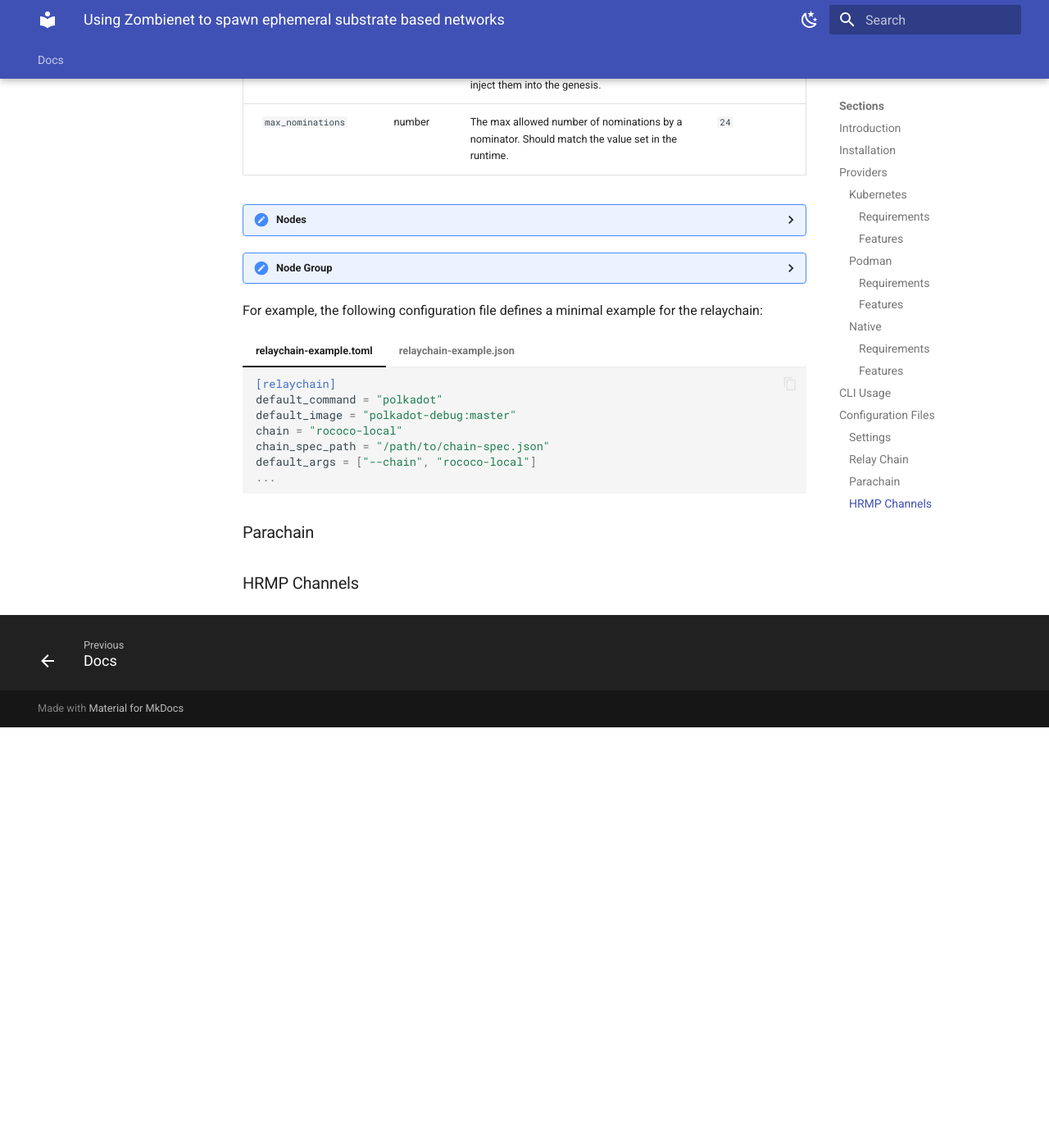
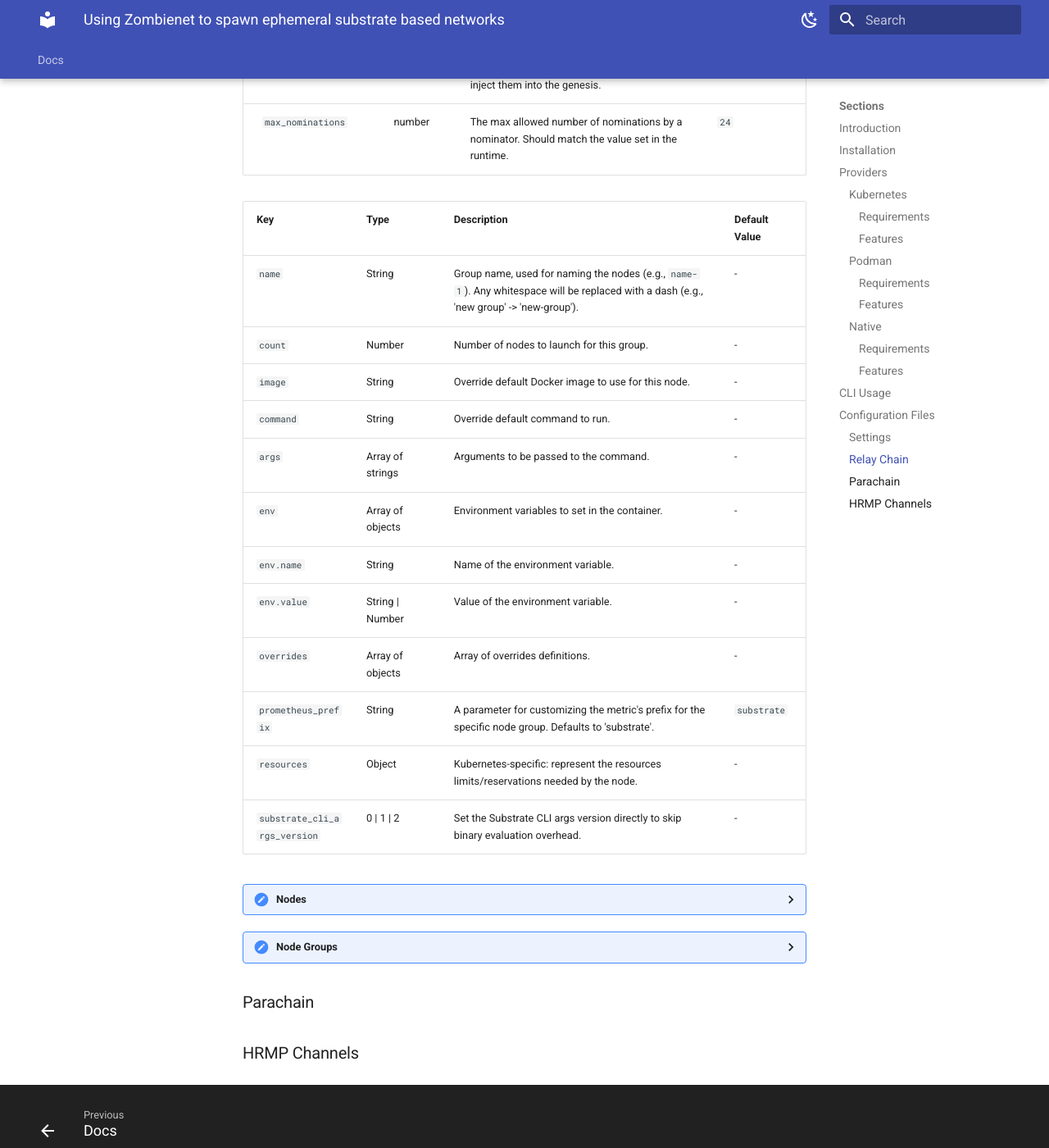
Before and after one commit to papermoonio/polkadot-ecosystem-docs-draft, an MkDocs documentation site: the page built from docs/dev-tools/zombienet/index.md, in a window 1280 px wide and 1400 px high, scrolled down 7666 px. Shown: the whole window at 82% size. Built offline with MkDocs 1.6.1 and Material for MkDocs 9.7.7, drawn with Linux system fonts in a browser that asks for light colours; before the commit the page ends 8553 px from its top, so only the background shows below that.

Commit message:
fix: adding node_groups subkey to relaychain settings

````diff
--- a/docs/dev-tools/zombienet/index.md
+++ b/docs/dev-tools/zombienet/index.md
@@ -264,8 +264,24 @@
 |      `random_nominators_count`       | number (optional) | If set and the stacking pallet is enabled, Zombienet will generate x nominators and inject them into the genesis. | -                       |
 |          `max_nominations`           |      number       | The max allowed number of nominations by a nominator. Should match the value set in the runtime.                  | `24`                    |
 
+| Key                                | Type             | Description                                                                                                       | Default Value           |
+| :--------------------------------- | :--------------- | :---------------------------------------------------------------------------------------------------------------- | :---------------------- |
+| `name`                              | String           | Group name, used for naming the nodes (e.g., `name-1`). Any whitespace will be replaced with a dash (e.g., 'new group' -> 'new-group'). | -                       |
+| `count`                             | Number           | Number of nodes to launch for this group.                                                                          | -                       |
+| `image`                             | String           | Override default Docker image to use for this node.                                                                | -                       |
+| `command`                           | String           | Override default command to run.                                                                                  | -                       |
+| `args`                              | Array of strings | Arguments to be passed to the command.                                                                             | -                       |
+| `env`                               | Array of objects | Environment variables to set in the container.                                                                     | -                       |
+| `env.name`                          | String           | Name of the environment variable.                                                                                  | -                       |
+| `env.value`                         | String \| Number | Value of the environment variable.                                                                                 | -                       |
+| `overrides`                         | Array of objects | Array of overrides definitions.                                                                                    | -                       |
+| `prometheus_prefix`                 | String           | A parameter for customizing the metric's prefix for the specific node group. Defaults to 'substrate'.              | `substrate`             |
+| `resources`                         | Object           | Kubernetes-specific: represent the resources limits/reservations needed by the node.                               | -                       |
+| `substrate_cli_args_version`        | 0 \| 1 \| 2      | Set the Substrate CLI args version directly to skip binary evaluation overhead.                                    | -                       |
+
+
 ??? Nodes
-    There is one specif key capable of receiving more subkeys, the `nodes` key. This key is used to define further parameters for the nodes. The following keys are available:
+    There is one specific key capable of receiving more subkeys, the `nodes` key. This key is used to define further parameters for the nodes. The following keys are available:
 
     | Key                                | Type             | Description                                                                                                       | Default Value           |
     | :--------------------------------- | :--------------- | :---------------------------------------------------------------------------------------------------------------- | :---------------------- |
@@ -343,37 +359,45 @@
         }
         ```
 
-??? "Node Group"
-    TODO:
+??? "Node Groups"
+    The `node_groups` key is used to define further parameters for the node groups. The following keys are available:
 
-For example, the following configuration file defines a minimal example for the relaychain:
+    | Key                                | Type             | Description                                                                                                       | Default Value           |
+    | :--------------------------------- | :--------------- | :---------------------------------------------------------------------------------------------------------------- | :---------------------- |
+    | `name`                              | String           | Group name, used for naming the nodes (e.g., `name-1`). Any whitespace will be replaced with a dash (e.g., 'new group' -> 'new-group'). | -                       |
+    | `count`                             | Number           | Number of nodes to launch for this group.                                                                          | -                       |
+    | `image`                             | String           | Override default Docker image to use for this node.                                                                | -                       |
+    | `command`                           | String           | Override default command to run.                                                                                  | -                       |
+    | `args`                              | Array of strings | Arguments to be passed to the command.                                                                             | -                       |
+    | `env`                               | Array of objects | Environment variables to set in the container.                                                                     | -                       |
+    | `env.name`                          | String           | Name of the environment variable.                                                                                  | -                       |
+    | `env.value`                         | String \| Number | Value of the environment variable.                                                                                 | -                       |
+    | `overrides`                         | Array of objects | Array of overrides definitions.                                                                                    | -                       |
+    | `prometheus_prefix`                 | String           | A parameter for customizing the metric's prefix for the specific node group. Defaults to 'substrate'.              | `substrate`             |
+    | `resources`                         | Object           | Kubernetes-specific: represent the resources limits/reservations needed by the node.                               | -                       |
+    | `substrate_cli_args_version`        | 0 \| 1 \| 2      | Set the Substrate CLI args version directly to skip binary evaluation overhead.                                    | -                       |
 
-=== "relaychain-example.toml"
-    ```toml
-    [relaychain]
-    default_command = "polkadot"
-    default_image = "polkadot-debug:master"
-    chain = "rococo-local"
-    chain_spec_path = "/path/to/chain-spec.json"
-    default_args = ["--chain", "rococo-local"]
-    ...
-    ```
+    So, for example, the following configuration file defines a minimal example for the relaychain, including the `node_groups` key:
 
-=== "relaychain-example.json"
-    ```json
-    {
-    ...,
-      "relaychain": {
-        "default_command": "polkadot",
-        "default_image": "polkadot-debug:master",
-        "chain": "rococo-local",
-        "chain_spec_path": "/path/to/chain-spec.json",
-        "default_args": ["--chain", "rococo-local"],
+    === "relaychain-example-node-groups.toml"
+        ```toml
+        [relaychain]
+        default_command = "polkadot"
+        default_image = "polkadot-debug:master"
+        chain = "rococo-local"
+        chain_spec_path = "/path/to/chain-spec.json"
+        default_args = ["--chain", "rococo-local"]
+
+        [[node_groups]]
+        name = "group-1"
+        count = 2
+        image = "polkadot-debug:master"
+        command = "polkadot"
+        args = ["--chain", "rococo-local"]
         ...
-      },
-      ...
-    }
-    ```
+        ```
+
+
 
 ### Parachain
 
````
